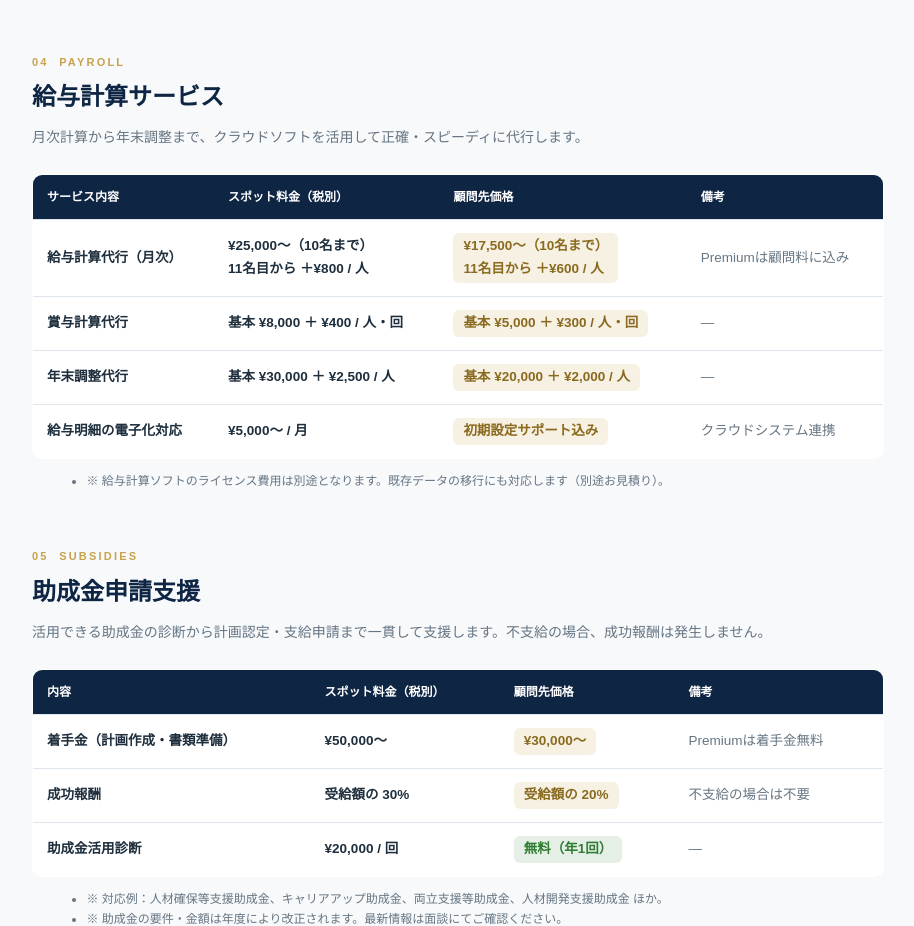
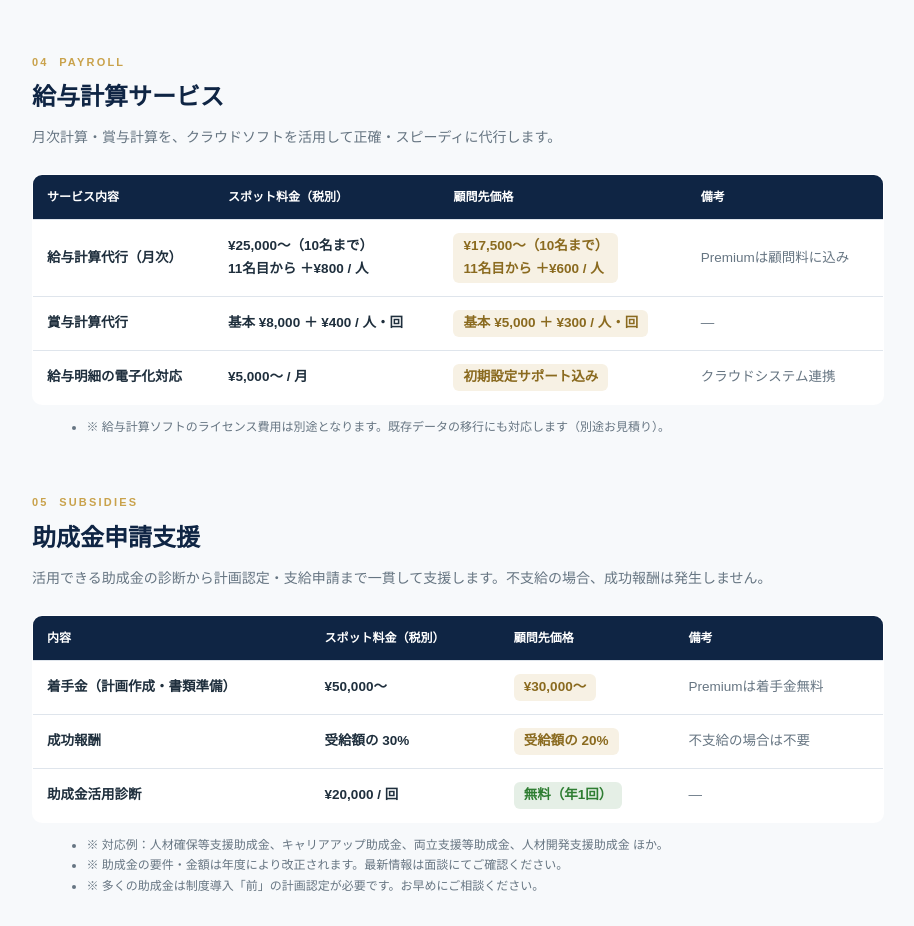
Before and after one commit to KatoAyu/ayumi-srai, a plain HTML site: page pricing.html in a window 1280 px wide. Shown: the part 2113-3039 px from the top of the page, without its empty margins (182-1096 px from the left). Drawn offline with Linux system fonts and the light colour scheme.

Commit message:
Remove year-end tax adjustment service from payroll pricing

```diff
--- a/pricing.html
+++ b/pricing.html
@@ -351,7 +351,7 @@
   <section class="section">
     <p class="sec-label">04&nbsp;&nbsp;PAYROLL</p>
     <h2>給与計算サービス</h2>
-    <p class="sec-lead">月次計算から年末調整まで、クラウドソフトを活用して正確・スピーディに代行します。</p>
+    <p class="sec-lead">月次計算・賞与計算を、クラウドソフトを活用して正確・スピーディに代行します。</p>
     <table>
       <thead>
         <tr><th>サービス内容</th><th>スポット料金（税別）</th><th>顧問先価格</th><th>備考</th></tr>
@@ -367,12 +367,6 @@
           <th>賞与計算代行</th>
           <td class="spot">基本 ¥8,000 ＋ ¥400 / 人・回</td>
           <td class="komon"><span class="off">基本 ¥5,000 ＋ ¥300 / 人・回</span></td>
-          <td>—</td>
-        </tr>
-        <tr>
-          <th>年末調整代行</th>
-          <td class="spot">基本 ¥30,000 ＋ ¥2,500 / 人</td>
-          <td class="komon"><span class="off">基本 ¥20,000 ＋ ¥2,000 / 人</span></td>
           <td>—</td>
         </tr>
         <tr>
```
